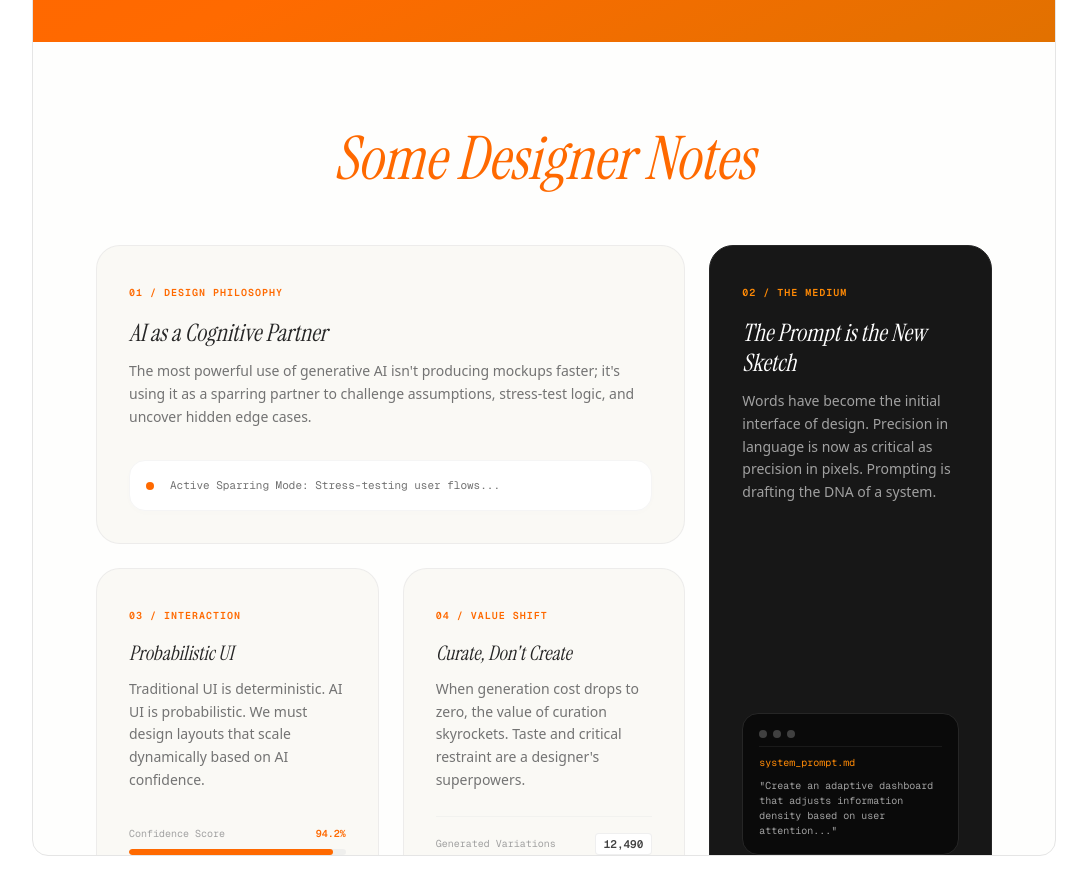
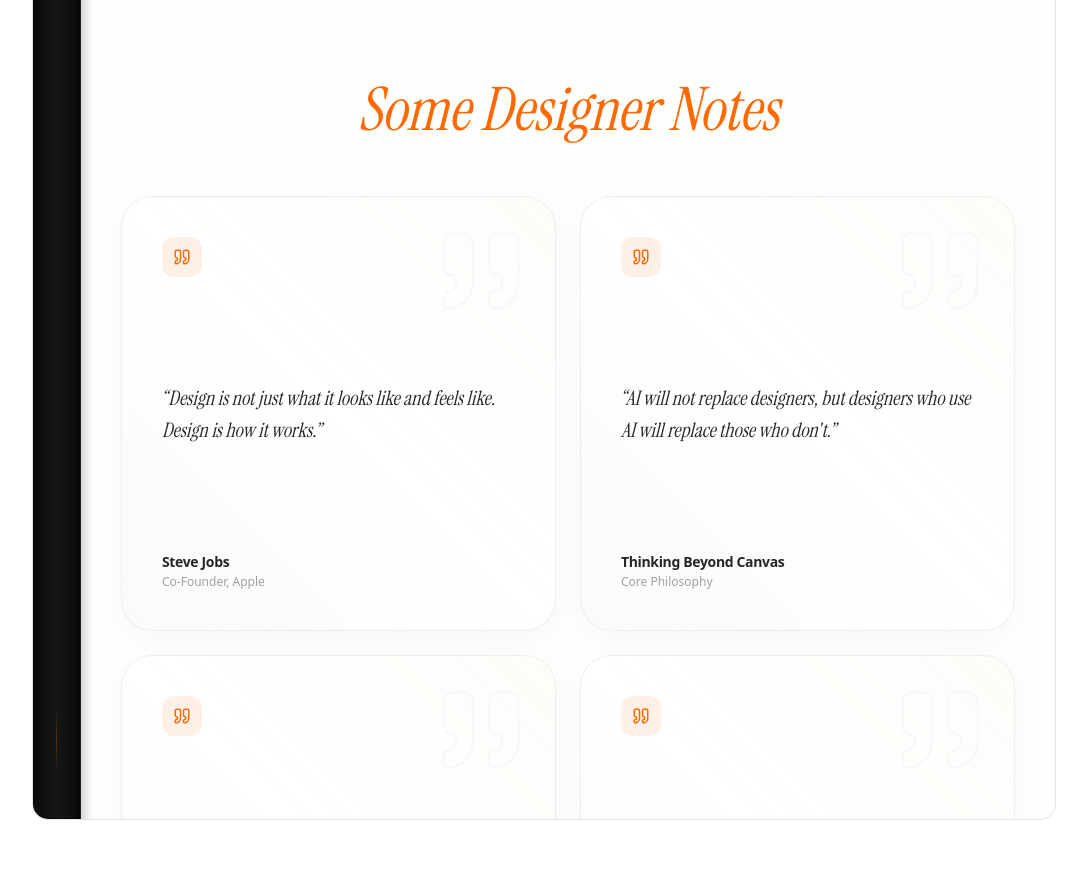
Before and after one commit to yashanand167/System-before-screens, a Next.js app: page / in a window 1280 px wide. Shown: the part 1820-2714 px from the top of the page, without its empty margins (96-1183 px from the left). Built offline with nearby package versions, Linux system fonts and the light colour scheme.

Commit message:
feat: add 3D book-opening transition animation and new navigation flow

```diff
--- a/app/page.tsx
+++ b/app/page.tsx
@@ -8,7 +8,7 @@ import React from "react";
 export default function Home() {
   const [visible, setVisible] = React.useState(false);
   const [isScrolling, setIsScrolling] = React.useState(false);
-  const {scrollYProgress} = useScroll();
+  const { scrollYProgress } = useScroll();
 
   React.useEffect(() => {
     let timeoutId: ReturnType<typeof setTimeout>;
@@ -31,7 +31,7 @@ export default function Home() {
 
   return (
     <div>
-      <motion.div
+      {/* <motion.div
         animate={{
           opacity: isScrolling ? 0 : 1,
           y: isScrolling ? -10 : 0,
@@ -43,7 +43,7 @@ export default function Home() {
         <h1 className="rounded-full bg-white/90 px-5 py-2 text-sm font-semibold text-gray-900 shadow-lg shadow-black/5 ring-1 ring-gray-200 backdrop-blur">
           Pages 1/5
         </h1>
-      </motion.div>
+      </motion.div> */}
       <Landing />
     </div>
   );
--- a/components/PagesContent.tsx
+++ b/components/PagesContent.tsx
@@ -1,16 +1,54 @@
 "use client";
 import React from "react";
 import Image from "next/image";
-import { ArrowDownToLine, ArrowRight } from "lucide-react";
-import { motion } from "motion/react";
+import { ArrowDownToLine, ArrowRight, Quote } from "lucide-react";
+import { motion, AnimatePresence } from "motion/react";
+import { useState } from "react";
 
 
-export default function PagesContent() {
+const DESIGN_QUOTES = [
+    {
+        quote: "Design is not just what it looks like and feels like. Design is how it works.",
+        author: "Steve Jobs",
+        role: "Co-Founder, Apple"
+    },
+    {
+        quote: "AI will not replace designers, but designers who use AI will replace those who don't.",
+        author: "Thinking Beyond Canvas",
+        role: "Core Philosophy"
+    },
+    {
+        quote: "The system is the product. The interface is just a window into the system.",
+        author: "Don Norman",
+        role: "Author, The Design of Everyday Things"
+    },
+    {
+        quote: "Good design makes a product useful, understandable, aesthetic, and unobtrusive.",
+        author: "Dieter Rams",
+        role: "Legendary Industrial Designer"
+    }
+];
+
+interface PagesContentProps {
+    onStartOpening?: () => void;
+}
+
+export default function PagesContent({ onStartOpening }: PagesContentProps) {
+
     return (
         <div>
-            <div className="flex justify-end gap-2 items-center bg-[#FEFEFD] border-b border-neutral-100/60 p-5">
-                <p className="text-sm text-gray-600">Scroll to continue</p>
-                <ArrowDownToLine className="text-gray-600" size={15} />
+            <div className="flex justify-between items-center bg-[#FEFEFD] border-b border-neutral-100/60 px-6 py-4">
+                <button
+                    onClick={() => onStartOpening?.()}
+                    className="flex items-center gap-1.5 text-xs font-semibold text-orange-500 tracking-wider uppercase hover:text-orange-600 transition-colors duration-300 cursor-pointer group"
+                >
+                    <span>Start Reading</span>
+                    <ArrowRight size={13} className="group-hover:translate-x-0.5 transition-transform duration-200" />
+                </button>
+                <div className="flex gap-2 items-center">
+                    <p className="text-xs text-gray-500">Scroll to continue</p>
+                    <ArrowDownToLine className="text-gray-500" size={13} />
+                </div>
             </div>
             <main className="flex flex-col p-5 sm:p-10 pt-0">
                 <div className="w-fit p-2 bg-orange-500/10 rounded-2xl">
@@ -133,101 +171,44 @@ export default function PagesContent() {
                         </h1>
                     </div>
 
-                    <div className="grid grid-cols-1 md:grid-cols-3 gap-6 mt-12">
-                        {/* Card 1: Wide (2 columns) */}
-                        <div className="md:col-span-2 bg-[#FAF9F5] border border-neutral-200/60 rounded-3xl p-8 flex flex-col justify-between hover:shadow-[0_8px_30px_rgba(0,0,0,0.02)] transition-all duration-500 hover:border-orange-500/20 group">
-                            <div>
-                                <span className="text-[10px] font-mono text-orange-500 font-semibold tracking-widest uppercase">01 / Design Philosophy</span>
-                                <h3 className="text-2xl font-instrument italic text-neutral-800 mt-4 leading-tight">AI as a Cognitive Partner</h3>
-                                <p className="text-neutral-500 text-sm mt-3 leading-relaxed font-light">
-                                    The most powerful use of generative AI isn't producing mockups faster; it's using it as a sparring partner to challenge assumptions, stress-test logic, and uncover hidden edge cases.
-                                </p>
-                            </div>
-                            <div className="mt-8 flex items-center gap-4 bg-white border border-neutral-100 p-4 rounded-2xl shadow-[0_2px_10px_rgba(0,0,0,0.01)] group-hover:border-orange-100 transition-colors duration-300">
-                                <div className="w-2 h-2 rounded-full bg-orange-500 animate-pulse" />
-                                <p className="text-[11px] font-mono text-neutral-500">Active Sparring Mode: Stress-testing user flows...</p>
-                            </div>
-                        </div>
+                    <div className="grid grid-cols-1 sm:grid-cols-2 gap-6 mt-12 w-full">
+                        {DESIGN_QUOTES.map((item, index) => (
+                            <motion.div
+                                key={index}
+                                className="relative w-full aspect-square flex flex-col justify-between p-8 sm:p-10 rounded-[2rem] border border-neutral-200/60 bg-gradient-to-tr from-neutral-50 via-white to-orange-50/20 shadow-[0_8px_30px_rgb(0,0,0,0.03)] hover:shadow-[0_12px_40px_rgba(249,115,22,0.06)] hover:border-orange-200/50 transition-all duration-500 overflow-hidden cursor-pointer group"
+                                whileHover={{ y: -6 }}
+                                layout
+                            >
+                                {/* Decorative Quote Icon Background */}
+                                <div className="absolute right-6 top-6 text-neutral-100/70 group-hover:text-orange-100/50 group-hover:scale-110 transition-all duration-500 select-none">
+                                    <Quote size={100} strokeWidth={0.5} />
+                                </div>
 
-                        {/* Card 2: Tall (1 column, 2 rows) - Dark Mode Accent */}
-                        <div className="md:row-span-2 bg-neutral-905 border border-neutral-800 rounded-3xl p-8 flex flex-col justify-between hover:shadow-[0_12px_40px_rgba(0,0,0,0.15)] transition-all duration-500 hover:border-neutral-700/60 group bg-neutral-900">
-                            <div>
-                                <span className="text-[10px] font-mono text-orange-400 font-semibold tracking-widest uppercase">02 / The Medium</span>
-                                <h3 className="text-2xl font-instrument italic text-white mt-4 leading-tight">The Prompt is the New Sketch</h3>
-                                <p className="text-neutral-400 text-sm mt-3 leading-relaxed font-light">
-                                    Words have become the initial interface of design. Precision in language is now as critical as precision in pixels. Prompting is drafting the DNA of a system.
-                                </p>
-                            </div>
-                            <div className="mt-8 bg-neutral-950 border border-neutral-800 rounded-2xl p-4 font-mono text-[10px] text-neutral-400 space-y-2 group-hover:border-orange-500/20 transition-colors duration-300">
-                                <div className="flex items-center gap-1.5 pb-2 border-b border-neutral-800/60">
-                                    <span className="w-2 h-2 rounded-full bg-neutral-700" />
-                                    <span className="w-2 h-2 rounded-full bg-neutral-700" />
-                                    <span className="w-2 h-2 rounded-full bg-neutral-700" />
+                                {/* Top row */}
+                                <div className="relative z-10">
+                                    <div className="w-10 h-10 rounded-xl bg-orange-500/10 flex items-center justify-center text-orange-500 group-hover:scale-105 transition-transform duration-300">
+                                        <Quote size={18} />
+                                    </div>
                                 </div>
-                                <p className="text-orange-400">system_prompt.md</p>
-                                <p className="text-neutral-400 leading-normal">"Create an adaptive dashboard that adjusts information density based on user attention..."</p>
-                            </div>
-                        </div>
 
-                        {/* Card 3: Standard (1 column) */}
-                        <div className="bg-[#FAF9F5] border border-neutral-200/60 rounded-3xl p-8 flex flex-col justify-between hover:shadow-[0_8px_30px_rgba(0,0,0,0.02)] transition-all duration-500 hover:border-orange-500/20 group">
-                            <div>
-                                <span className="text-[10px] font-mono text-orange-500 font-semibold tracking-widest uppercase">03 / Interaction</span>
-                                <h3 className="text-xl font-instrument italic text-neutral-800 mt-4 leading-tight">Probabilistic UI</h3>
-                                <p className="text-neutral-500 text-sm mt-3 leading-relaxed font-light">
-                                    Traditional UI is deterministic. AI UI is probabilistic. We must design layouts that scale dynamically based on AI confidence.
-                                </p>
-                            </div>
-                            <div className="mt-6 space-y-2">
-                                <div className="flex justify-between text-[10px] font-mono text-neutral-400">
-                                    <span>Confidence Score</span>
-                                    <span className="text-orange-500 font-semibold">94.2%</span>
+                                {/* Middle - Quote Text */}
+                                <div className="relative z-10 flex-grow flex items-center my-6">
+                                    <p className="text-lg sm:text-xl font-instrument italic text-neutral-800 leading-relaxed">
+                                        “{item.quote}”
+                                    </p>
                                 </div>
-                                <div className="h-1.5 w-full bg-neutral-200/50 rounded-full overflow-hidden">
-                                    <div className="h-full bg-orange-500 rounded-full transition-all duration-500" style={{ width: '94.2%' }} />
+
+                                {/* Bottom - Author */}
+                                <div className="relative z-10 flex flex-col">
+                                    <span className="text-sm font-semibold text-neutral-800 tracking-tight">
+                                        {item.author}
+                                    </span>
+                                    <span className="text-xs text-neutral-400 font-light mt-0.5">
+                                        {item.role}
+                                    </span>
                                 </div>
-                            </div>
-                        </div>
-
-                        {/* Card 4: Standard (1 column) */}
-                        <div className="bg-[#FAF9F5] border border-neutral-200/60 rounded-3xl p-8 flex flex-col justify-between hover:shadow-[0_8px_30px_rgba(0,0,0,0.02)] transition-all duration-500 hover:border-orange-500/20 group">
-                            <div>
-                                <span className="text-[10px] font-mono text-orange-500 font-semibold tracking-widest uppercase">04 / Value Shift</span>
-                                <h3 className="text-xl font-instrument italic text-neutral-800 mt-4 leading-tight">Curate, Don't Create</h3>
-                                <p className="text-neutral-500 text-sm mt-3 leading-relaxed font-light">
-                                    When generation cost drops to zero, the value of curation skyrockets. Taste and critical restraint are a designer's superpowers.
-                                </p>
-                            </div>
-                            <div className="mt-6 flex items-center justify-between border-t border-neutral-200/40 pt-4">
-                                <span className="text-[10px] font-mono text-neutral-400">Generated Variations</span>
-                                <span className="text-[11px] font-mono font-semibold px-2 py-0.5 bg-white border border-neutral-200/60 rounded text-neutral-700">12,490</span>
-                            </div>
-                        </div>
-
-                        {/* Card 5: Wide Banner (3 columns) */}
-                        <div className="md:col-span-3 bg-[#FAF9F5] border border-neutral-200/60 rounded-3xl p-8 flex flex-col justify-between hover:shadow-[0_8px_30px_rgba(0,0,0,0.02)] transition-all duration-500 hover:border-orange-500/20 group">
-                            <div>
-                                <span className="text-[10px] font-mono text-orange-500 font-semibold tracking-widest uppercase">05 / Human Hybrid</span>
-                                <h3 className="text-2xl font-instrument italic text-neutral-800 mt-4 leading-tight">Human-in-the-Loop Integration</h3>
-                                <p className="text-neutral-500 text-sm mt-3 leading-relaxed font-light max-w-2xl">
-                                    The best products are built at the intersection of human intuition and algorithmic speed. UI controls must provide user steering mechanisms to govern AI behaviors.
-                                </p>
-                            </div>
-                            <div className="mt-8 grid grid-cols-1 sm:grid-cols-3 gap-4 border-t border-neutral-200/40 pt-6">
-                                <div className="bg-white p-4 rounded-2xl border border-neutral-100 text-center">
-                                    <p className="text-[10px] font-mono text-neutral-400 uppercase">Human Input</p>
-                                    <p className="text-sm font-semibold text-neutral-800 mt-1">Intuition & Taste</p>
-                                </div>
-                                <div className="bg-white p-4 rounded-2xl border border-neutral-100 text-center">
-                                    <p className="text-[10px] font-mono text-neutral-400 uppercase">AI Coprocessor</p>
-                                    <p className="text-sm font-semibold text-neutral-800 mt-1">Mass Parallelism</p>
-                                </div>
-                                <div className="bg-white p-4 rounded-2xl border border-neutral-100 text-center">
-                                    <p className="text-[10px] font-mono text-orange-500 uppercase">Result</p>
-                                    <p className="text-sm font-semibold text-orange-500 mt-1">Steerable UI</p>
-                                </div>
-                            </div>
-                        </div>
+                            </motion.div>
+                        ))}
                     </div>
                 </div>
             </section>
@@ -236,6 +217,7 @@ export default function PagesContent() {
                 <motion.button
                     whileHover={{ scale: 1.02, y: -2 }}
                     whileTap={{ scale: 0.98 }}
+                    onClick={() => onStartOpening?.()}
                     className="group relative inline-flex items-center justify-center gap-2 px-8 py-3.5 rounded-full bg-orange-500 text-white font-semibold text-sm tracking-wide uppercase shadow-[0_4px_20px_rgba(249,115,22,0.25)] hover:shadow-[0_8px_30px_rgba(249,115,22,0.45)] transition-all duration-300 overflow-hidden cursor-pointer"
                 >
                     <span className="relative z-10">Get Started</span>
--- a/components/landing.tsx
+++ b/components/landing.tsx
@@ -4,19 +4,79 @@ import { cn } from "@/lib/utils";
 import { motion, useMotionValue, MotionValue, useTransform, useSpring, useScroll } from "motion/react";
 import { StepForward } from 'lucide-react'
 import PagesContent from "./PagesContent";
+import { useState } from "react";
+import { useRouter } from "next/navigation";
 
 const SPRING_CONFIG = { stiffness: 300, damping: 30 };
 
 export const Landing = () => {
+    const [isOpening, setIsOpening] = useState(false);
+    const router = useRouter();
+
+    const startOpening = () => {
+        setIsOpening(true);
+
+        setTimeout(() => {
+            router.push("/pages");
+        }, 2000);
+    }
 
     return (
-        <div className="h-auto md:h-[340vh] p-4 sm:p-10 md:p-20 pb-28">
-            <div className="max-w-5xl mx-auto bg-[#FEFEFD] border border-neutral-200 rounded-2xl h-auto md:h-full w-full overflow-hidden">
-                <PagesContent />
-            </div>
-            <div className="fixed inset-0 h-full w-full pl-8 pointer-events-none">
+        <div className="h-auto md:h-[340vh] p-4 sm:p-10 md:p-20 pb-28 relative [perspective:2000px]">
+            {/* The page behind the cover (revealed as the cover opens) */}
+            {isOpening && (
+                <motion.div
+                    initial={{ opacity: 0, scale: 0.97 }}
+                    animate={{ opacity: 1, scale: 1 }}
+                    transition={{ duration: 0.8, delay: 0.3, ease: "easeOut" }}
+                    className="absolute inset-4 sm:inset-10 md:inset-20 max-w-5xl mx-auto bg-[#FEFEFD] border border-neutral-200 rounded-2xl z-0 flex flex-col items-center justify-center shadow-inner"
+                >
+                    <div className="text-center p-8 max-w-md">
+                        <h2 className="text-xs font-mono uppercase tracking-[0.2em] text-orange-500/80 mb-2">Chapter 01</h2>
+                        <h1 className="text-4xl font-instrument italic text-neutral-800 leading-tight">Thinking</h1>
+                        <p className="text-xs text-neutral-400 font-light mt-6 tracking-widest uppercase animate-pulse">Opening pages...</p>
+                    </div>
+                </motion.div>
+            )}
+
+            <motion.div
+                animate={isOpening ? {
+                    rotateY: -110,
+                    scale: 0.95,
+                    x: "-15%",
+                    opacity: 0,
+                    z: -100
+                } : {
+                    rotateY: 0,
+                    scale: 1,
+                    x: 0,
+                    opacity: 1,
+                    z: 0
+                }}
+                transition={{ duration: 1.6, ease: [0.645, 0.045, 0.355, 1] }}
+                style={{ transformOrigin: "left center" }}
+                className="relative max-w-5xl mx-auto bg-[#FEFEFD] border border-neutral-200 rounded-2xl h-auto md:h-full w-full overflow-hidden pl-8 md:pl-12 z-10"
+            >
+                {/* Book spine binding (black) */}
+                <div className="absolute left-0 top-0 bottom-0 w-8 md:w-12 bg-gradient-to-r from-neutral-950 via-neutral-900 to-neutral-950 border-r border-neutral-800/80 z-20 flex flex-col justify-between items-center py-12 select-none shadow-[inset_-1px_0_4px_rgba(0,0,0,0.5)]">
+                    <div className="w-[1px] h-16 bg-gradient-to-b from-transparent via-amber-500/25 to-transparent" />
+
+                    {/* Spine vertical text title */}
+                    <div className="[writing-mode:vertical-lr] rotate-180 text-[10px] sm:text-[11px] uppercase tracking-[0.25em] font-medium text-neutral-400/60 font-mono">
+                        Thinking Beyond Canvas
+                    </div>
+
+                    <div className="w-[1px] h-16 bg-gradient-to-b from-transparent via-amber-500/25 to-transparent" />
+                </div>
+
+                {/* Hinge crease shadow for 3D realism */}
+                <div className="absolute left-8 md:left-12 top-0 bottom-0 w-3 bg-gradient-to-r from-black/15 to-transparent pointer-events-none z-20" />
+
+                <PagesContent onStartOpening={startOpening} />
+            </motion.div>
+            {/* <div className="fixed inset-0 h-full w-full pl-8 pointer-events-none">
                 <Bars />
-            </div>
+            </div> */}
         </div>
     )
 }
```
Also changed, not shown: app/pages/page.tsx (added, +7 -0 lines).
